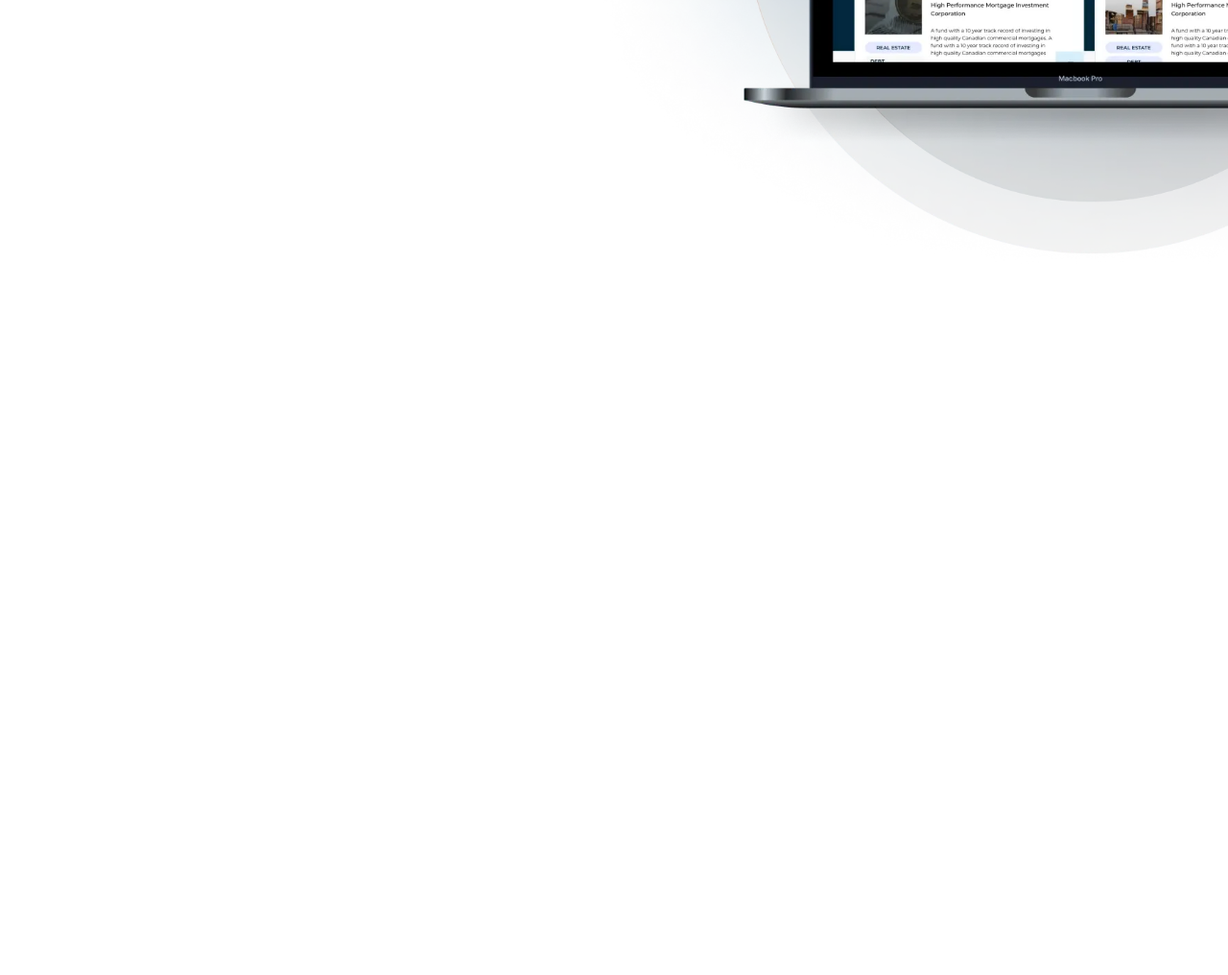
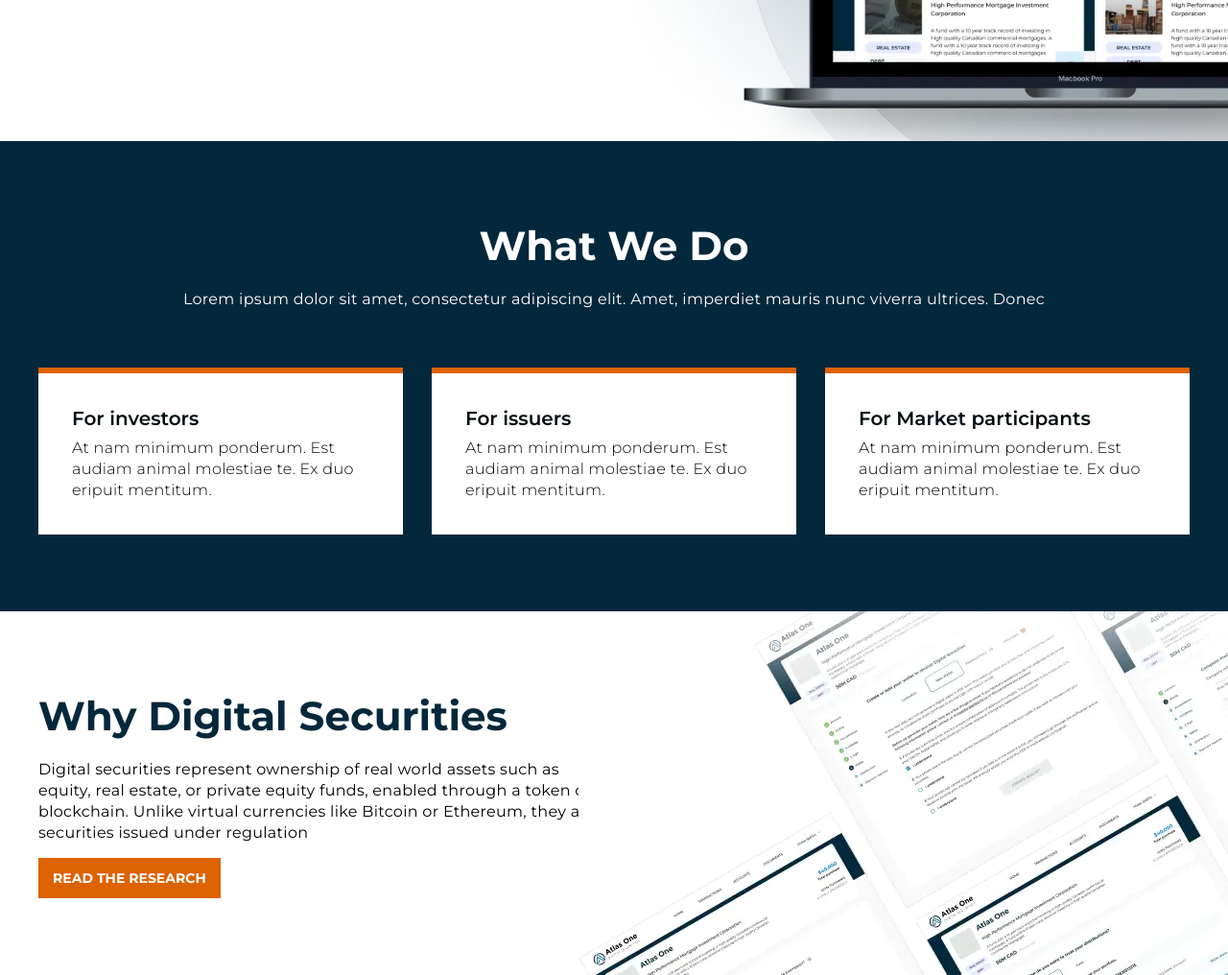
Before and after one commit to Jhenia/Gulp-Sass, a plain HTML site: page index.html in a window 1280 px wide. Shown: the part 3154-4170 px from the top of the page at 96% size. Before the commit the page ends 3452 px from the top, so only its background shows below. Drawn offline with nearby package versions, Linux system fonts and the light colour scheme.

Commit message:
Add files via upload

```diff
--- a/css/style.css
+++ b/css/style.css
@@ -47,6 +47,11 @@ body.locked {
 
 .btn__primary:hover {
   background-color: #010D14;
+}
+
+.btn__secondary {
+  color: #ffffff;
+  background: #DD6200;
 }
 
 @-webkit-keyframes fade {
@@ -592,6 +597,7 @@ header:before {
   padding-top: 220px;
   padding-bottom: 170px;
   position: relative;
+  overflow: hidden;
 }
 
 .who__img {
@@ -616,6 +622,85 @@ header:before {
       -ms-flex: 0 1 50%;
           flex: 0 1 50%;
   padding: 200px 0px;
+}
+
+.section__about {
+  background: #03283C;
+  padding: 80px 0;
+}
+
+.about {
+  display: -webkit-box;
+  display: -ms-flexbox;
+  display: flex;
+  -webkit-box-pack: justify;
+      -ms-flex-pack: justify;
+          justify-content: space-between;
+  margin-top: 30px;
+  gap: 30px;
+}
+
+.about__item {
+  -webkit-box-flex: 0;
+      -ms-flex: 0 1 380px;
+          flex: 0 1 380px;
+  background: #ffffff;
+  padding: 35px;
+  margin-top: 30px;
+  border-top: 6px solid #DD6200;
+}
+
+.about__title {
+  font-weight: 600;
+  font-size: 20px;
+  line-height: 24px;
+  color: #010D14;
+}
+
+.about__text {
+  font-weight: 300;
+  font-size: 16px;
+  line-height: 22px;
+  letter-spacing: 0.3px;
+  margin-top: 8px;
+  color: #000000;
+}
+
+.section__why {
+  position: relative;
+  overflow: hidden;
+  padding: 190px 0 220px 0;
+}
+
+.why__img {
+  position: absolute;
+  right: 0;
+  top: 0;
+  bottom: 0;
+}
+
+.why__img-mob {
+  display: none;
+}
+
+.why {
+  display: -webkit-box;
+  display: -ms-flexbox;
+  display: flex;
+}
+
+.why__item {
+  -webkit-box-flex: 0;
+      -ms-flex: 0 1 50%;
+          flex: 0 1 50%;
+}
+
+.why__btn {
+  max-width: -webkit-fit-content;
+  max-width: -moz-fit-content;
+  max-width: fit-content;
+  padding: 15px 30px;
+  margin-top: 15px;
 }
 
 *,
@@ -770,6 +855,14 @@ header h2 {
   .who__item {
     padding: 100px 0;
   }
+
+  .section__why {
+    padding: 80px 0;
+  }
+
+  .why__img {
+    max-width: 680px;
+  }
 }
 
 @media (max-width: 1199.98px) {
@@ -779,6 +872,10 @@ header h2 {
 
   .who__img {
     max-width: 600px;
+  }
+
+  .why__img {
+    max-width: 500px;
   }
 }
 
@@ -991,6 +1088,19 @@ header h2 {
   .who__img {
     max-width: 500px;
   }
+
+  .about {
+    margin-top: 0;
+  }
+
+  .about__item {
+    padding: 25px;
+  }
+
+  .why__img {
+    z-index: -1;
+    max-width: 400px;
+  }
 }
 
 @media (max-width: 767.98px) {
@@ -1102,6 +1212,47 @@ header h2 {
             flex: 0 1 100%;
     padding: 50px 0;
   }
+
+  .section__about {
+    padding: 50px 0;
+  }
+
+  .about {
+    -ms-flex-wrap: wrap;
+        flex-wrap: wrap;
+    gap: 0;
+  }
+
+  .about__item {
+    margin-top: 20px;
+    -webkit-box-flex: 0;
+        -ms-flex: 0 1 100%;
+            flex: 0 1 100%;
+  }
+
+  .section__why {
+    padding: 50px 0 35px 0;
+  }
+
+  .why__img {
+    display: none;
+  }
+
+  .why__img-mob {
+    margin-top: 30px;
+    display: -webkit-box;
+    display: -ms-flexbox;
+    display: flex;
+    max-width: 100%;
+    width: 100%;
+    height: auto;
+  }
+
+  .why__item {
+    -webkit-box-flex: 0;
+        -ms-flex: 0 1 100%;
+            flex: 0 1 100%;
+  }
 }
 
 @media (max-width: 479.98px) {
--- a/index.html
+++ b/index.html
@@ -262,7 +262,7 @@
           <!-- Vision -->
           <section class="section__vision">
     <div class="container">
-        <h3 class="section__title title__center title__secondary">Our vision</h3>
+        <h3 class="section__title title__centr title__secondary">Our vision</h3>
         <h4 class="section__subtitle subtitle__center subtitle__secondary"
         >Our Vision is to bring access, efficiency, and liquidity to private markets
         through digital technology.</h4>
@@ -286,7 +286,50 @@
     </div>
 </section>
              <!-- About -->
-
+             <section class="section__about">
+    <div class="container">
+        <h3 class="section__title title__center title__secondary">
+            What we do
+        </h3>
+        <h3 class="section__subtitle subtitle__center subtitle__secondary">
+            Lorem ipsum dolor sit amet, consectetur adipiscing elit. Amet, imperdiet mauris nunc viverra ultrices. Donec
+        </h3>
+        <div class="about">
+            <div class="about__item">
+                <div class="about__title">For investors</div>
+                <div class="about__text">At nam minimum ponderum. Est audiam animal molestiae te. Ex duo eripuit mentitum.</div>
+            </div>
+            <div class="about__item">
+                <div class="about__title">For issuers</div>
+                <div class="about__text">At nam minimum ponderum. Est audiam animal molestiae te. Ex duo eripuit mentitum.</div>
+            </div>
+            <div class="about__item">
+                <div class="about__title">For Market participants</div>
+                <div class="about__text">At nam minimum ponderum. Est audiam animal molestiae te. Ex duo eripuit mentitum.</div>
+            </div>
+        </div>
+    </div>
+</section>
+              <!-- Why -->
+              <section class="section__why">
+    <picture><source srcset="img/why__img.webp" type="image/webp"><img src="img/why__img.png" alt="why__img" class="why__img"></picture>
+    <div class="container">
+        <div class="why">
+            <div class="why__item">
+                <h3 class="section__title">
+                    Why Digital Securities
+                </h3>
+                <h4 class="section__subtitle">
+                    Digital securities represent ownership of real world assets such
+as equity, real estate, or private equity funds, enabled through a token on
+blockchain. Unlike virtual currencies like Bitcoin or Ethereum, they are securities issued under regulation
+                </h4>
+                <a href="" class="btn btn__secondary why__btn">read the research</a>
+            </div>
+        </div>
+        <picture><source srcset="img/why__img-mob.webp" type="image/webp"><img src="img/why__img-mob.png" alt="" class="why__img-mob"></picture>
+    </div>
+</section>
     </main>
 
 
```
Also changed, not shown: css/style.min.css, img/Frame 2374.png (added), img/Frame 2374.webp (added), img/Group 1009.png (added), img/Group 1009.webp (added), img/why__img-mob.png (added), img/why__img-mob.webp (added), img/why__img.png (added), img/why__img.webp (added).
